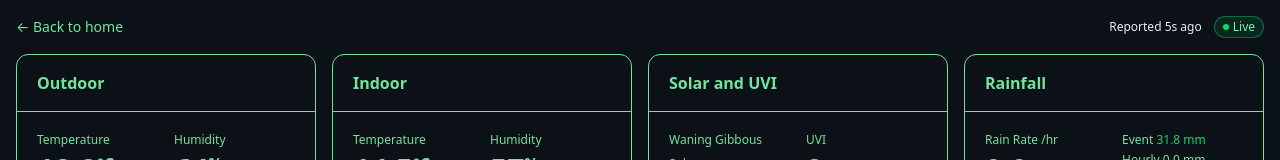
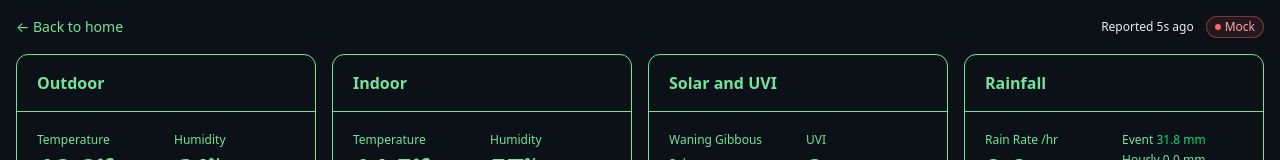
Before and after one commit to greenhillth/farm-website, a SvelteKit app: page /weather in a window 1280 px wide. Shown: the top 160 px of the page. Built offline with nearby package versions, Linux system fonts and the light colour scheme; no server answers.

Commit message:
added logging for weather station service

```diff
--- a/docker-compose.yml
+++ b/docker-compose.yml
@@ -2,6 +2,8 @@ services:
   web:
     build: .
     container_name: farm-web
+    env_file:
+      - ./.env
     environment:
       - NODE_ENV=development
       - HOST=0.0.0.0
--- /dev/null
+++ b/src/lib/providers/ecowitt.ts
@@ -0,0 +1,178 @@
+import { env } from '$env/dynamic/private';
+import { getMockWeather, type Weather } from '$lib/mockWeather';
+
+function computeVPD_c_kPa(tempC: number, rh: number): number {
+  const es = 0.6108 * Math.exp((17.27 * tempC) / (tempC + 237.3));
+  const ea = (rh / 100) * es;
+  return Math.max(0, es - ea);
+}
+
+function pick<T = number>(obj: any, keys: string[]): T | undefined {
+  for (const k of keys) {
+    if (obj && typeof obj[k] !== 'undefined') return obj[k] as T;
+  }
+  return undefined;
+}
+
+function mapToWeather(payload: any): Weather {
+  const mock = getMockWeather();
+  const data = payload?.data ?? payload ?? {};
+
+  const updatedAt = new Date(
+    (payload?.time ?? payload?.server_time ?? Date.now()) as number
+  ).toISOString();
+
+  const outdoorTemp =
+    pick<number>(data?.outdoor, ['temp', 'temperature', 'tc']) ??
+    pick<number>(data, ['outdoor_temperature', 'temperature']);
+
+  const outdoorHumidity =
+    pick<number>(data?.outdoor, ['humidity', 'rh']) ??
+    pick<number>(data, ['outdoor_humidity', 'humidity']);
+
+  const dewPoint =
+    pick<number>(data?.outdoor, ['dewPoint', 'dew_point', 'dewpoint', 'td']) ??
+    pick<number>(data, ['dew_point', 'dewpoint']);
+
+  const feelsLike =
+    pick<number>(data?.outdoor, ['feelsLike', 'feels_like', 'apparent']) ??
+    outdoorTemp;
+
+  const indoorTemp =
+    pick<number>(data?.indoor, ['temp', 'temperature', 'tc']) ??
+    pick<number>(data, ['indoor_temperature']);
+
+  const indoorHumidity =
+    pick<number>(data?.indoor, ['humidity', 'rh']) ??
+    pick<number>(data, ['indoor_humidity']);
+
+  const windDir = pick<number>(data?.wind, ['dir', 'direction', 'degree']);
+  const windSpeed = pick<number>(data?.wind, ['speed', 'speed_ms', 'avg']) ??
+    pick<number>(data, ['wind_speed']);
+  const windGust = pick<number>(data?.wind, ['gust', 'gust_ms', 'max']) ??
+    pick<number>(data, ['wind_gust']);
+
+  const uvi = pick<number>(data?.solar, ['uvi', 'uv']) ?? pick<number>(data, ['uvi', 'uv']);
+  const solar = pick<number>(data?.solar, ['solar', 'radiation', 'solar_radiation']) ??
+    pick<number>(data, ['solar', 'radiation']);
+
+  const prRel = pick<number>(data?.pressure, ['relative', 'rel', 'barometer_rel']) ??
+    pick<number>(data, ['pressure_relative', 'barometer_rel']);
+  const prAbs = pick<number>(data?.pressure, ['absolute', 'abs', 'barometer_abs']) ??
+    pick<number>(data, ['pressure_absolute', 'barometer_abs']) ?? prRel;
+
+  const rainRate = pick<number>(data?.rain, ['rate', 'rain_rate']) ?? pick<number>(data, ['rain_rate']);
+  const rainDaily = pick<number>(data?.rain, ['daily', 'rain_daily']) ?? pick<number>(data, ['rain_daily']);
+  const rainEvent = pick<number>(data?.rain, ['event', 'rain_event']) ?? pick<number>(data, ['rain_event']);
+  const rainHourly = pick<number>(data?.rain, ['hourly', 'rain_hourly']) ?? pick<number>(data, ['rain_hourly']);
+  const rainWeekly = pick<number>(data?.rain, ['weekly', 'rain_weekly']) ?? pick<number>(data, ['rain_weekly']);
+  const rainMonthly = pick<number>(data?.rain, ['monthly', 'rain_monthly']) ?? pick<number>(data, ['rain_monthly']);
+  const rainYearly = pick<number>(data?.rain, ['yearly', 'rain_yearly']) ?? pick<number>(data, ['rain_yearly']);
+
+  const vpd =
+    outdoorTemp != null && outdoorHumidity != null
+      ? computeVPD_c_kPa(outdoorTemp, outdoorHumidity)
+      : mock.outdoor.vpd;
+
+  return {
+    updatedAt,
+    outdoor: {
+      temp: outdoorTemp ?? mock.outdoor.temp,
+      trend: 0,
+      feelsLike: feelsLike ?? outdoorTemp ?? mock.outdoor.feelsLike,
+      dewPoint: dewPoint ?? mock.outdoor.dewPoint,
+      humidity: outdoorHumidity ?? mock.outdoor.humidity,
+      vpd
+    },
+    indoor: {
+      temp: indoorTemp ?? mock.indoor.temp,
+      trend: 0,
+      humidity: indoorHumidity ?? mock.indoor.humidity
+    },
+    solar: {
+      solar: solar ?? mock.solar.solar,
+      uvi: uvi ?? mock.solar.uvi,
+      sunrise: mock.solar.sunrise,
+      sunset: mock.solar.sunset,
+      moon: mock.solar.moon
+    },
+    rain: {
+      rate: rainRate ?? mock.rain.rate,
+      daily: rainDaily ?? mock.rain.daily,
+      event: rainEvent ?? mock.rain.event,
+      hourly: rainHourly ?? mock.rain.hourly,
+      weekly: rainWeekly ?? mock.rain.weekly,
+      monthly: rainMonthly ?? mock.rain.monthly,
+      yearly: rainYearly ?? mock.rain.yearly
+    },
+    wind: {
+      dir: windDir ?? mock.wind.dir,
+      speed: windSpeed ?? mock.wind.speed,
+      gust: windGust ?? mock.wind.gust,
+      timeSpeed: mock.wind.timeSpeed,
+      timeGust: mock.wind.timeGust
+    },
+    pressure: {
+      rel: prRel ?? mock.pressure.rel,
+      abs: prAbs ?? mock.pressure.abs,
+      deltaRel: 0,
+      deltaAbs: 0
+    },
+    battery: {
+      status: mock.battery.status,
+      note: mock.battery.note
+    },
+    series: mock.series
+  };
+}
+
+async function ensureDeviceMac(appKey: string, apiKey: string): Promise<string> {
+  const explicit = env.EW_DEVICE_MAC?.trim();
+  if (explicit) return explicit;
+  const url = new URL('https://api.ecowitt.net/api/v3/device/list');
+  url.searchParams.set('application_key', appKey);
+  url.searchParams.set('api_key', apiKey);
+  const res = await fetch(url.toString());
+  if (!res.ok) throw new Error(`Ecowitt device list failed: ${res.status}`);
+  const j = await res.json();
+  const mac = j?.data?.[0]?.mac || j?.data?.devices?.[0]?.mac;
+  if (!mac) throw new Error('No Ecowitt devices found; set EW_DEVICE_MAC');
+  return mac as string;
+}
+
+export type WeatherMeta = { data: Weather; connected: boolean; source: 'ecowitt' | 'mock' };
+
+export async function fetchEcowittWeatherMeta(): Promise<WeatherMeta> {
+  const appKey = env.EW_APP_KEY?.trim();
+  const apiKey = env.EW_API_KEY?.trim();
+  if (!appKey || !apiKey) {
+    console.warn('[ecowitt] Missing EW_APP_KEY/EW_API_KEY; serving mock data');
+    return { data: getMockWeather(), connected: false, source: 'mock' };
+  }
+  try {
+    const mac = await ensureDeviceMac(appKey, apiKey);
+    const url = new URL('https://api.ecowitt.net/api/v3/device/real_time');
+    url.searchParams.set('application_key', appKey);
+    url.searchParams.set('api_key', apiKey);
+    url.searchParams.set('mac', mac);
+    url.searchParams.set('call_back', 'all');
+    url.searchParams.set('temp_unitid', '1');
+    url.searchParams.set('wind_speed_unitid', '1');
+    url.searchParams.set('pressure_unitid', '1');
+    url.searchParams.set('rainfall_unitid', '1');
+    const res = await fetch(url.toString());
+    if (!res.ok) throw new Error(`Ecowitt real_time failed: ${res.status}`);
+    const payload = await res.json();
+    const data = mapToWeather(payload);
+    console.info('[ecowitt] Updated weather from Ecowitt device', { mac, at: data.updatedAt });
+    return { data, connected: true, source: 'ecowitt' };
+  } catch (_) {
+    console.warn('[ecowitt] Fetch failed; serving mock data');
+    return { data: getMockWeather(), connected: false, source: 'mock' };
+  }
+}
+
+export async function fetchEcowittWeather(): Promise<Weather> {
+  const { data } = await fetchEcowittWeatherMeta();
+  return data;
+}
--- a/src/routes/api/mqss/weather/+server.ts
+++ b/src/routes/api/mqss/weather/+server.ts
@@ -1,7 +1,13 @@
 import { json } from '@sveltejs/kit';
-import { getMockWeather } from '$lib/mockWeather';
+import { fetchEcowittWeatherMeta } from '$lib/providers/ecowitt';
 import type { RequestHandler } from './$types';
 
-export const GET: RequestHandler = () => {
-  return json(getMockWeather());
+export const GET: RequestHandler = async () => {
+  const meta = await fetchEcowittWeatherMeta();
+  return json(meta.data, {
+    headers: {
+      'x-weather-connected': String(meta.connected),
+      'x-weather-source': meta.source
+    }
+  });
 };
--- a/src/routes/weather/+page.svelte
+++ b/src/routes/weather/+page.svelte
@@ -4,7 +4,7 @@
   import type { Weather } from '$lib/mockWeather';
   import { fetchWeather } from '$lib/mqss';
 
-  export let data: { w: Weather };
+  export let data: { w: Weather; connected: boolean; source: 'ecowitt' | 'mock' };
   // updatedAt comes as a string from the API; coerce to Date with a proper type
   let w: Omit<Weather, 'updatedAt'> & { updatedAt: Date } = {
     ...data.w,
@@ -20,7 +20,8 @@
   }
 
   let secondsAgo = 0;
-  let offline = false;
+  let offline = !data.connected;
+  let source: 'ecowitt' | 'mock' = data.source;
   onMount(() => {
     const tick = setInterval(() => {
       secondsAgo = Math.floor((now().getTime() - w.updatedAt.getTime()) / 1000);
@@ -30,8 +31,9 @@
     const poll = setInterval(async () => {
       try {
         const latest = await fetchWeather();
-        w = { ...latest, updatedAt: new Date(latest.updatedAt) } as typeof w;
-        offline = false;
+        w = { ...latest.weather, updatedAt: new Date(latest.weather.updatedAt) } as typeof w;
+        offline = !latest.connected;
+        source = latest.source;
       } catch (_) {
         offline = true;
       }
@@ -53,9 +55,9 @@
   <a href="/" class="text-sm text-muted hover:text-white">&larr; Back to home</a>
   <div class="flex items-center gap-3 text-xs">
     <div class="text-muted">Reported {secondsAgo}s ago</div>
-    <span class={`inline-flex items-center gap-1 rounded-full px-2 py-0.5 border ${offline ? 'border-red-400/40 text-red-300 bg-red-400/10' : 'border-green-400/40 text-green-300 bg-green-400/10'}`}>
+    <span class={`inline-flex items-center gap-1 rounded-full px-2 py-0.5 border ${offline ? 'border-red-400/40 text-red-300 bg-red-400/10' : 'border-green-400/40 text-green-300 bg-green-400/10'}`} title={offline ? 'Using mock data' : 'Connected to Ecowitt'}>
       <span class={`size-1.5 rounded-full ${offline ? 'bg-red-400' : 'bg-green-400'}`}></span>
-      {offline ? 'Offline' : 'Live'}
+      {offline ? 'Mock' : 'Live (Ecowitt)'}
     </span>
   </div>
 </header>
--- a/src/routes/weather/+page.ts
+++ b/src/routes/weather/+page.ts
@@ -2,6 +2,6 @@ import type { PageLoad } from './$types';
 import { fetchWeather } from '$lib/mqss';
 
 export const load: PageLoad = async ({ fetch }) => {
-  const w = await fetchWeather(fetch);
-  return { w };
+  const res = await fetchWeather(fetch);
+  return { w: res.weather, connected: res.connected, source: res.source };
 };
--- a/src/routes/weather/[metric]/+page.ts
+++ b/src/routes/weather/[metric]/+page.ts
@@ -2,6 +2,6 @@ import type { PageLoad } from './$types';
 import { fetchWeather } from '$lib/mqss';
 
 export const load: PageLoad = async ({ params, fetch }) => {
-  const w = await fetchWeather(fetch);
-  return { metric: params.metric, w };
+  const res = await fetchWeather(fetch);
+  return { metric: params.metric, w: res.weather, connected: res.connected, source: res.source };
 };
```
Also changed, not shown: src/lib/mqss.ts (+7 -3 lines), src/routes/api/mqss/weather/[metric]/+server.ts (+10 -4 lines), src/routes/map/+page.svelte (+32 -28 lines), 1 other file (tests, documents, lock files or other folders).
